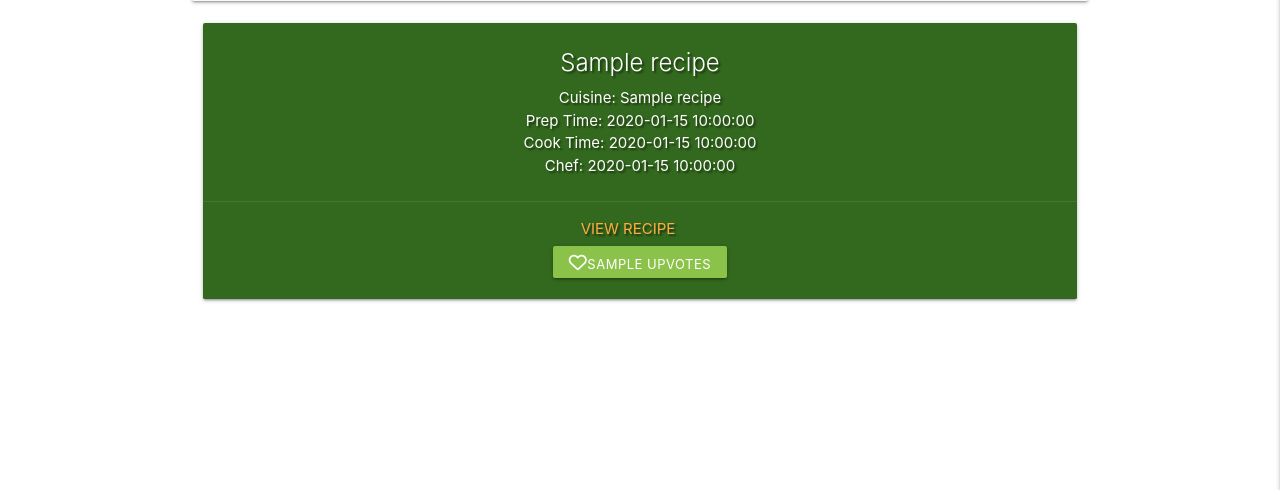
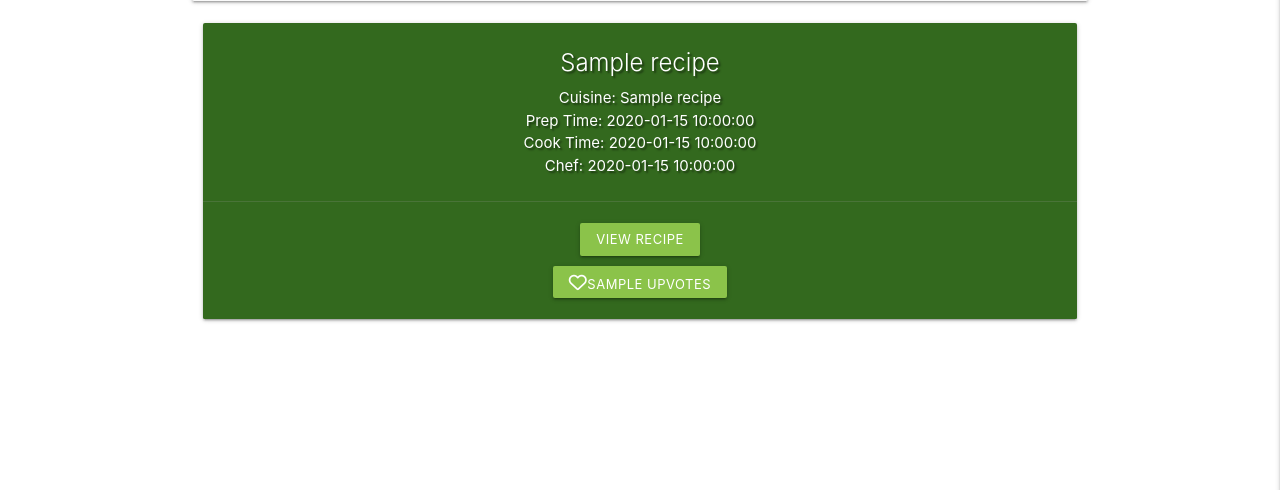
Before and after one commit to imransal/My-Recipes, a Flask app: page /search in a window 1280 px wide. Shown: the part 310-800 px from the top of the page. Run offline with Flask 3, Linux system fonts and the light colour scheme; a database or web service that is not in the repository returns one stand-in record (values such as "Sample title"); some libraries are stand-ins or nearby versions.

Commit message:
fixed view recipe button on recipes.html

```diff
--- a/templates/recipes.html
+++ b/templates/recipes.html
@@ -45,7 +45,7 @@
                     <p>Chef: {{ recipe.created_by }}</p>
                     </div>
                     <div class="card-action">
-                    <a href="{{ url_for('recipe_description', recipe_id=recipe._id)}}">View Recipe</a>
+                    <button class="btn-small light-green center-align" href="{{ url_for('recipe_description', recipe_id=recipe._id)}}">View Recipe</button>
                     <form class="" action="{{ url_for('upvote', recipe_id=recipe._id)}}" method="POST">
                     <button class="btn-small light-green center-align" type="submit"><i
                             class="fa-regular fa-heart center-align">
```
